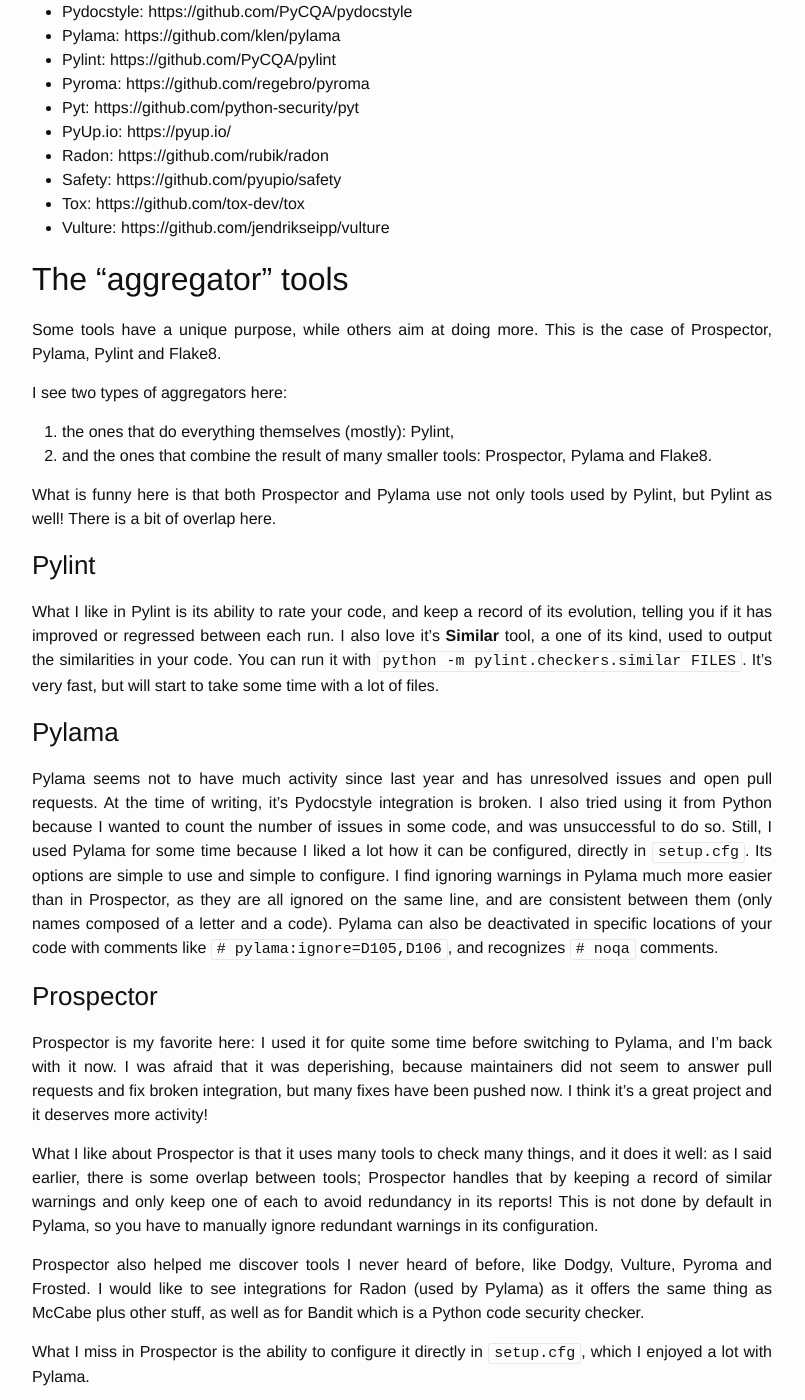
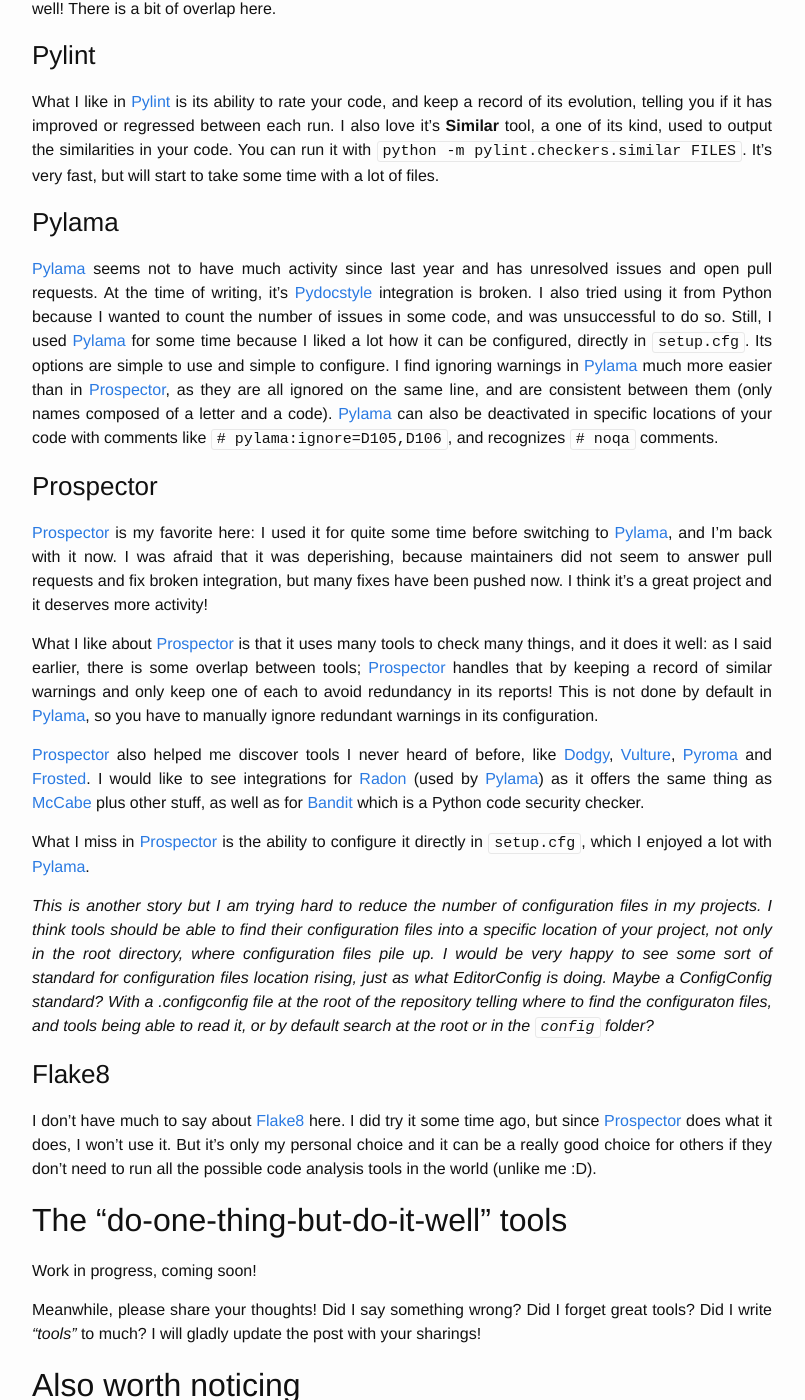
Before and after one commit to pawamoy/website, a Jekyll site: the page built from _posts/2017-05-05-python-static-code-analysis-tools.markdown, in a window 1280 px wide and 1400 px high, scrolled down 1606 px. Shown: the whole window, without its empty margins (238-1043 px from the left). Built offline with Jekyll 4.4.1, drawn with Linux system fonts in a browser that asks for light colours; comment, search, counter and statistics services are not loaded; some of the changed text lies outside the part shown.

```diff
--- a/_posts/2017-05-05-python-static-code-analysis-tools.markdown
+++ b/_posts/2017-05-05-python-static-code-analysis-tools.markdown
@@ -8,7 +8,7 @@ comments: true
 
 Python static code analysis is often used in Continuous Integration.
 I use it in every Python or Django package I develop,
-into a Tox configuration. The difficult part is to choose the right tools,
+into a [Tox][] configuration. The difficult part is to choose the right tools,
 because there are many, and to configure them correctly.
 
 Thankfully, there also are tools using other tools to reduce the amount
@@ -23,43 +23,21 @@ and compare them a bit.
 <!--more-->
 *Chart realized with Draw.io.*
 
-References:
-
-- Bandit: https://github.com/openstack/bandit
-- Codacy: https://www.codacy.com/
-- Dodgy: https://github.com/landscapeio/dodgy
-- Draw.io: https://www.draw.io/
-- Flake8: https://github.com/PyCQA/flake8
-- Frosted: https://github.com/timothycrosley/frosted
-- Landscape.io: https://landscape.io/
-- McCabe: https://github.com/PyCQA/mccabe
-- Prospector: https://github.com/landscapeio/prospector
-- Pydocstyle: https://github.com/PyCQA/pydocstyle
-- Pylama: https://github.com/klen/pylama
-- Pylint: https://github.com/PyCQA/pylint
-- Pyroma: https://github.com/regebro/pyroma
-- Pyt: https://github.com/python-security/pyt
-- PyUp.io: https://pyup.io/
-- Radon: https://github.com/rubik/radon
-- Safety: https://github.com/pyupio/safety
-- Tox: https://github.com/tox-dev/tox
-- Vulture: https://github.com/jendrikseipp/vulture
-
 ## The "aggregator" tools
 Some tools have a unique purpose, while others aim at doing more.
-This is the case of Prospector, Pylama, Pylint and Flake8.
+This is the case of [Prospector][], [Pylama][], [Pylint][] and [Flake8][].
 
 I see two types of aggregators here:
 
-1. the ones that do everything themselves (mostly): Pylint,
+1. the ones that do everything themselves (mostly): [Pylint][],
 2. and the ones that combine the result of many smaller tools:
-   Prospector, Pylama and Flake8.
+   [Prospector][], [Pylama][] and [Flake8][].
 
-What is funny here is that both Prospector and Pylama use not only tools used
-by Pylint, but Pylint as well! There is a bit of overlap here.
+What is funny here is that both [Prospector][] and [Pylama][] use not only tools used
+by [Pylint][], but [Pylint][] as well! There is a bit of overlap here.
 
 ### Pylint
-What I like in Pylint is its ability to rate your code, and keep a record
+What I like in [Pylint][] is its ability to rate your code, and keep a record
 of its evolution, telling you if it has improved or regressed between
 each run. I also love it's **Similar** tool, a one of its
 kind, used to output the similarities in your code. You can run it with
@@ -67,39 +45,39 @@ kind, used to output the similarities in your code. You can run it with
 It's very fast, but will start to take some time with a lot of files.
 
 ### Pylama
-Pylama seems not to have much activity since last year and has unresolved issues
-and open pull requests. At the time of writing, it's Pydocstyle integration
+[Pylama][] seems not to have much activity since last year and has unresolved issues
+and open pull requests. At the time of writing, it's [Pydocstyle][] integration
 is broken. I also tried using it from Python because I wanted to count
 the number of issues in some code, and was unsuccessful to do so.
-Still, I used Pylama for some time because I liked a lot how it can be
+Still, I used [Pylama][] for some time because I liked a lot how it can be
 configured, directly in `setup.cfg`. Its options are simple to use
-and simple to configure. I find ignoring warnings in Pylama much more easier
-than in Prospector, as they are all ignored on the same line, and are consistent
-between them (only names composed of a letter and a code). Pylama can also be
+and simple to configure. I find ignoring warnings in [Pylama][] much more easier
+than in [Prospector][], as they are all ignored on the same line, and are consistent
+between them (only names composed of a letter and a code). [Pylama][] can also be
 deactivated in specific locations of your code with comments like
 `# pylama:ignore=D105,D106`, and recognizes `# noqa` comments.
 
 ### Prospector
-Prospector is my favorite here: I used it for quite some time before switching
-to Pylama, and I'm back with it now. I was afraid that it was deperishing,
+[Prospector][] is my favorite here: I used it for quite some time before switching
+to [Pylama][], and I'm back with it now. I was afraid that it was deperishing,
 because maintainers did not seem to answer pull requests and fix broken
 integration, but many fixes have been pushed now. I think it's a great project
 and it deserves more activity!
 
-What I like about Prospector is that it uses many tools to check many things,
+What I like about [Prospector][] is that it uses many tools to check many things,
 and it does it well: as I said earlier, there is some overlap between tools;
-Prospector handles that by keeping a record of similar warnings and only keep
+[Prospector][] handles that by keeping a record of similar warnings and only keep
 one of each to avoid redundancy in its reports! This is not done by default
-in Pylama, so you have to manually ignore redundant warnings in its
+in [Pylama][], so you have to manually ignore redundant warnings in its
 configuration.
 
-Prospector also helped me discover tools I never heard of before, like Dodgy,
-Vulture, Pyroma and Frosted. I would like to see integrations for Radon
-(used by Pylama) as it offers the same thing as McCabe plus other stuff,
-as well as for Bandit which is a Python code security checker.
+[Prospector][] also helped me discover tools I never heard of before, like [Dodgy][],
+[Vulture][], [Pyroma][] and [Frosted][]. I would like to see integrations for [Radon][]
+(used by [Pylama][]) as it offers the same thing as [McCabe][] plus other stuff,
+as well as for [Bandit][] which is a Python code security checker.
 
-What I miss in Prospector is the ability to configure it directly in
-`setup.cfg`, which I enjoyed a lot with Pylama.
+What I miss in [Prospector][] is the ability to configure it directly in
+`setup.cfg`, which I enjoyed a lot with [Pylama][].
 
 *This is another story but I am trying hard to reduce the number of configuration
 files in my projects. I think tools should be able to find their configuration
@@ -111,8 +89,8 @@ the repository telling where to find the configuraton files, and tools being
 able to read it, or by default search at the root or in the `config` folder?*
 
 ### Flake8
-I don't have much to say about Flake8 here. I did try it some time ago,
-but since Prospector does what it does, I won't use it. But it's only my
+I don't have much to say about [Flake8][] here. I did try it some time ago,
+but since [Prospector][] does what it does, I won't use it. But it's only my
 personal choice and it can be a really good choice for others if they don't
 need to run all the possible code analysis tools in the world (unlike me :D).
 
```
Also changed, not shown: other parts of _posts/2017-05-05-python-static-code-analysis-tools.markdown (+47 -3 lines).
